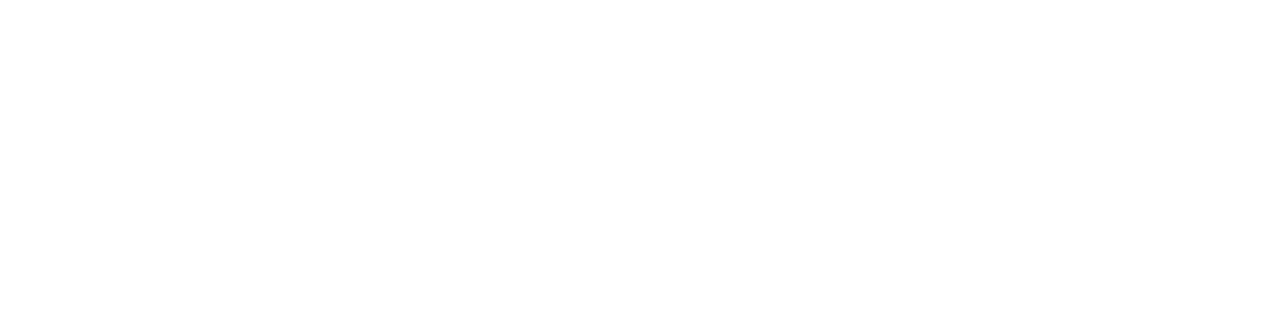
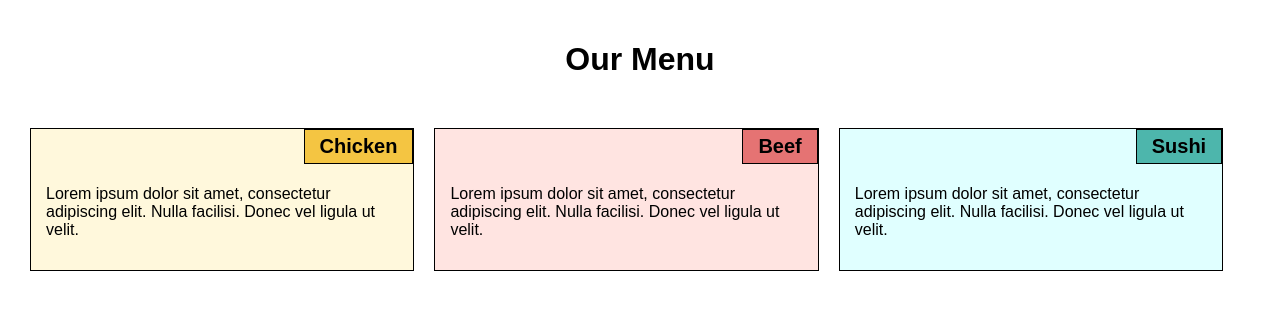
Before and after one commit to maggio09/Coursera---HTML-CSS-and-Javascript-for-Web-Developers-Specialization, a plain HTML site: page module2-solution/index.html in a window 1280 px wide. Drawn offline with Linux system fonts and the light colour scheme.

Commit message:
Assignment Submission

```diff
--- /dev/null
+++ b/module2-solution/css/style.css
@@ -0,0 +1,71 @@
+/* General Reset */
+* {
+  box-sizing: border-box;
+}
+
+body {
+  font-family: Arial, sans-serif;
+  margin: 0;
+  padding: 20px;
+}
+
+h1 {
+  text-align: center;
+  font-size: 2em;
+  margin-bottom: 40px;
+}
+
+/* Section Styling */
+.section {
+  position: relative;
+  border: 1px solid black;
+  background-color: #f8d7da; /* light red/pink tone */
+  padding: 40px 15px 15px 15px;
+  margin: 10px;
+  float: left;
+}
+
+.section-title {
+  position: absolute;
+  top: 0;
+  right: 0;
+  background-color: #e57373;
+  border: 1px solid black;
+  padding: 5px 15px;
+  font-weight: bold;
+  font-size: 1.25em;
+}
+
+/* Color variations */
+.chicken { background-color: #fff8dc; } /* light yellow */
+.chicken .section-title { background-color: #f4c542; }
+
+.beef { background-color: #ffe4e1; } /* light pink */
+.beef .section-title { background-color: #e57373; }
+
+.sushi { background-color: #e0ffff; } /* light cyan */
+.sushi .section-title { background-color: #4db6ac; }
+
+/* Desktop (≥ 992px): 3 equal columns */
+@media (min-width: 992px) {
+  .section {
+    width: 31%;
+  }
+}
+
+/* Tablet (768px–991px): 2 on top row, 1 below */
+@media (min-width: 768px) and (max-width: 991px) {
+  .section {
+    width: 48%;
+  }
+  .section:nth-child(3) {
+    width: 98%;
+  }
+}
+
+/* Mobile (≤ 767px): 1 per row */
+@media (max-width: 767px) {
+  .section {
+    width: 98%;
+  }
+}
--- a/module2-solution/index.html
+++ b/module2-solution/index.html
@@ -1,9 +1,27 @@
 <!DOCTYPE html>
-<html>
+<html lang="en">
 <head>
-	<title></title>
+  <meta charset="UTF-8">
+  <meta name="viewport" content="width=device-width, initial-scale=1.0">
+  <title>Our Menu</title>
+  <link rel="stylesheet" href="css/style.css">
 </head>
 <body>
+  <h1>Our Menu</h1>
 
+  <div class="section chicken">
+    <div class="section-title">Chicken</div>
+    <p>Lorem ipsum dolor sit amet, consectetur adipiscing elit. Nulla facilisi. Donec vel ligula ut velit.</p>
+  </div>
+
+  <div class="section beef">
+    <div class="section-title">Beef</div>
+    <p>Lorem ipsum dolor sit amet, consectetur adipiscing elit. Nulla facilisi. Donec vel ligula ut velit.</p>
+  </div>
+
+  <div class="section sushi">
+    <div class="section-title">Sushi</div>
+    <p>Lorem ipsum dolor sit amet, consectetur adipiscing elit. Nulla facilisi. Donec vel ligula ut velit.</p>
+  </div>
 </body>
 </html>
```
Also changed, not shown: 2 other files.
